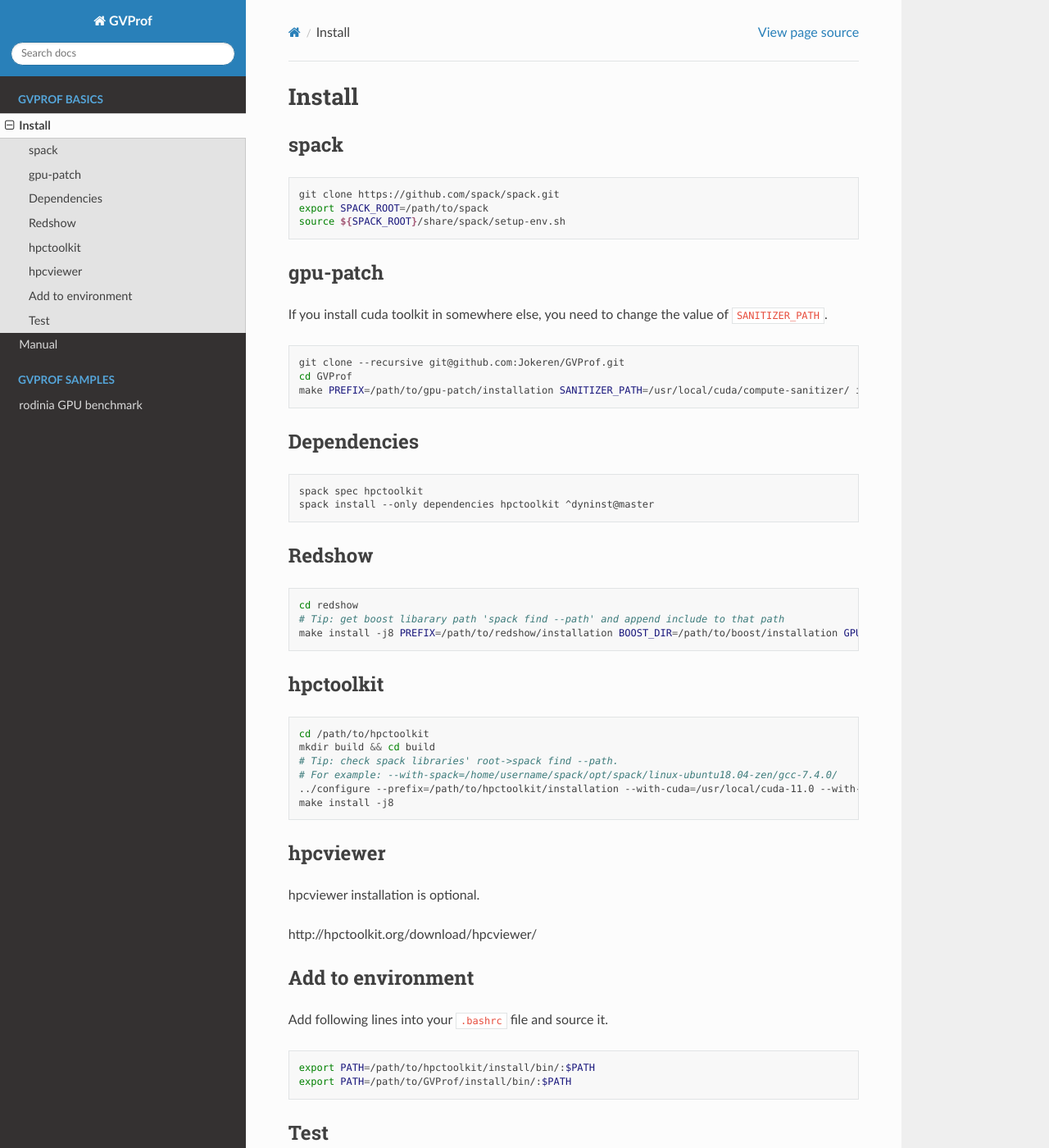
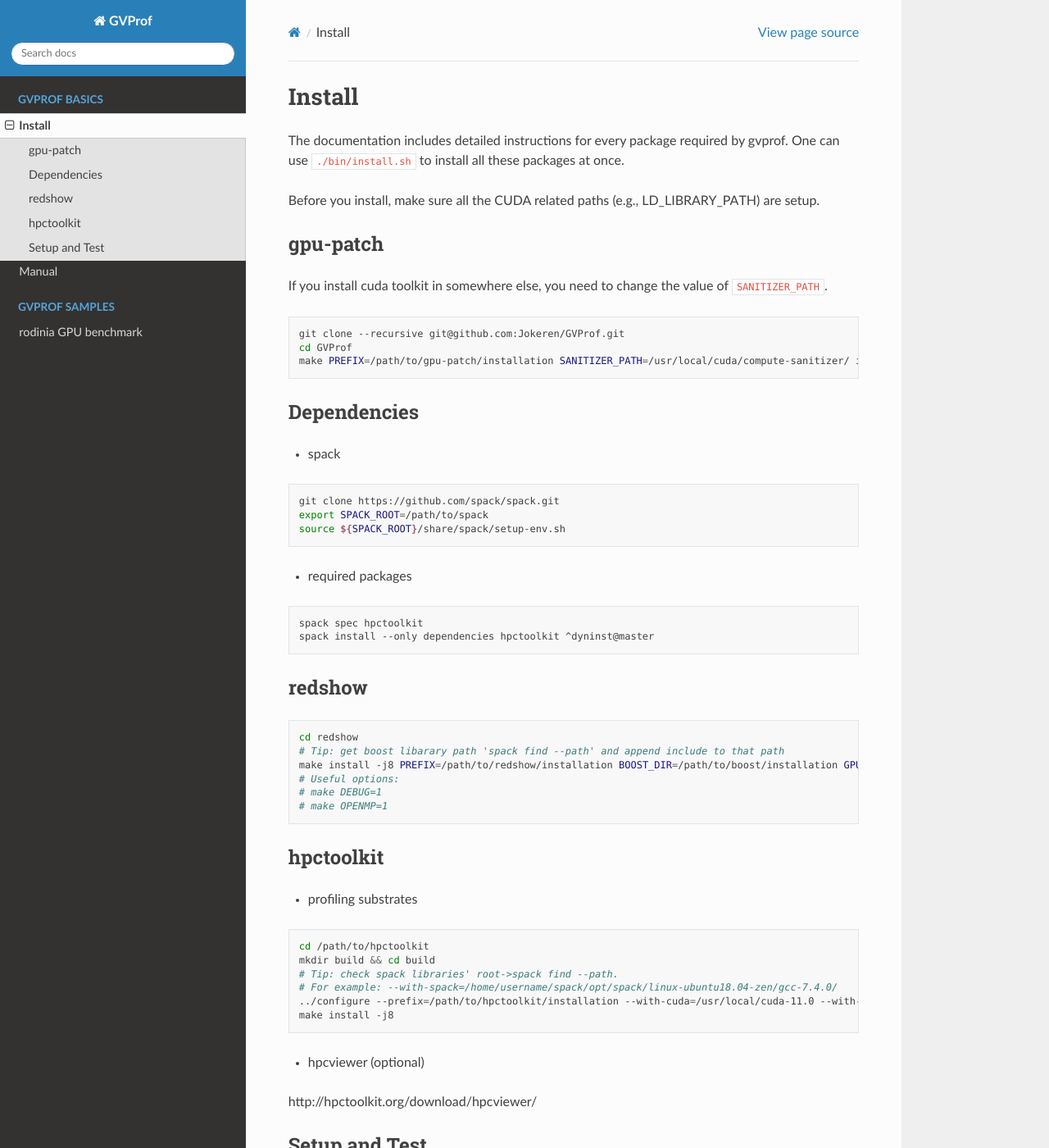
Before and after one commit to GVProf/GVProf, a Sphinx documentation site: the page built from docs/install.md, in a window 1280 px wide and 1400 px high. Shown: the whole window at 82% size. Built offline with Sphinx 7.4.7 and the Read the Docs theme 2.0.0, drawn with Linux system fonts in a browser that asks for light colours; pages that are not in the unit, such as notebooks, are missing from menus; some of the changed text lies outside the part shown.

Commit message:
Documentation fixes

````diff
--- a/docs/install.md
+++ b/docs/install.md
@@ -1,12 +1,8 @@
 # Install
 
-## spack
+The documentation includes detailed instructions for every package required by gvprof. One can use `./bin/install.sh` to install all these packages at once.
 
-```bash
-git clone https://github.com/spack/spack.git
-export SPACK_ROOT=/path/to/spack
-source ${SPACK_ROOT}/share/spack/setup-env.sh
-```
+Before you install, make sure all the CUDA related paths (e.g., LD_LIBRARY_PATH) are setup.
 
 ## gpu-patch
 
@@ -17,23 +13,36 @@
 cd GVProf
 make PREFIX=/path/to/gpu-patch/installation SANITIZER_PATH=/usr/local/cuda/compute-sanitizer/ install
 ```
+## Dependencies
 
-## Dependencies
+- spack
+
+```bash
+git clone https://github.com/spack/spack.git
+export SPACK_ROOT=/path/to/spack
+source ${SPACK_ROOT}/share/spack/setup-env.sh
+```
+- required packages
 
 ```bash
 spack spec hpctoolkit
 spack install --only dependencies hpctoolkit ^dyninst@master
 ```
 
-## Redshow
+## redshow
 
 ```bash
 cd redshow
 # Tip: get boost libarary path 'spack find --path' and append include to that path
 make install -j8 PREFIX=/path/to/redshow/installation BOOST_DIR=/path/to/boost/installation GPU_PATH_DIR=/path/to/gpu-patch/installation
+# Useful options:
+# make DEBUG=1
+# make OPENMP=1
 ```
 
 ## hpctoolkit
+
+- profiling substrates
 
 ```bash
 cd /path/to/hpctoolkit
@@ -44,22 +53,21 @@
 make install -j8
 ```
 
-## hpcviewer
-
-hpcviewer installation is optional.
+- hpcviewer (optional)
 
 http://hpctoolkit.org/download/hpcviewer/
 
-## Add to environment
+## Setup and Test
 
 Add following lines into your `.bashrc` file and source it.
 
 ```bash
 export PATH=/path/to/hpctoolkit/install/bin/:$PATH
 export PATH=/path/to/GVProf/install/bin/:$PATH
+export PATH=/path/to/redshow/install/bin/:$PATH
 ```
 
-## Test
+Test if gvprof works.
 
 ```bash
 cd ./samples/vectorAdd.f32
````
Also changed, not shown: docs/manual.md (+13 -6 lines), docs/rodinia.md (+10 -0 lines), docs/DEVELOP.md (deleted), docs/develop.md (added), 3 other files.
